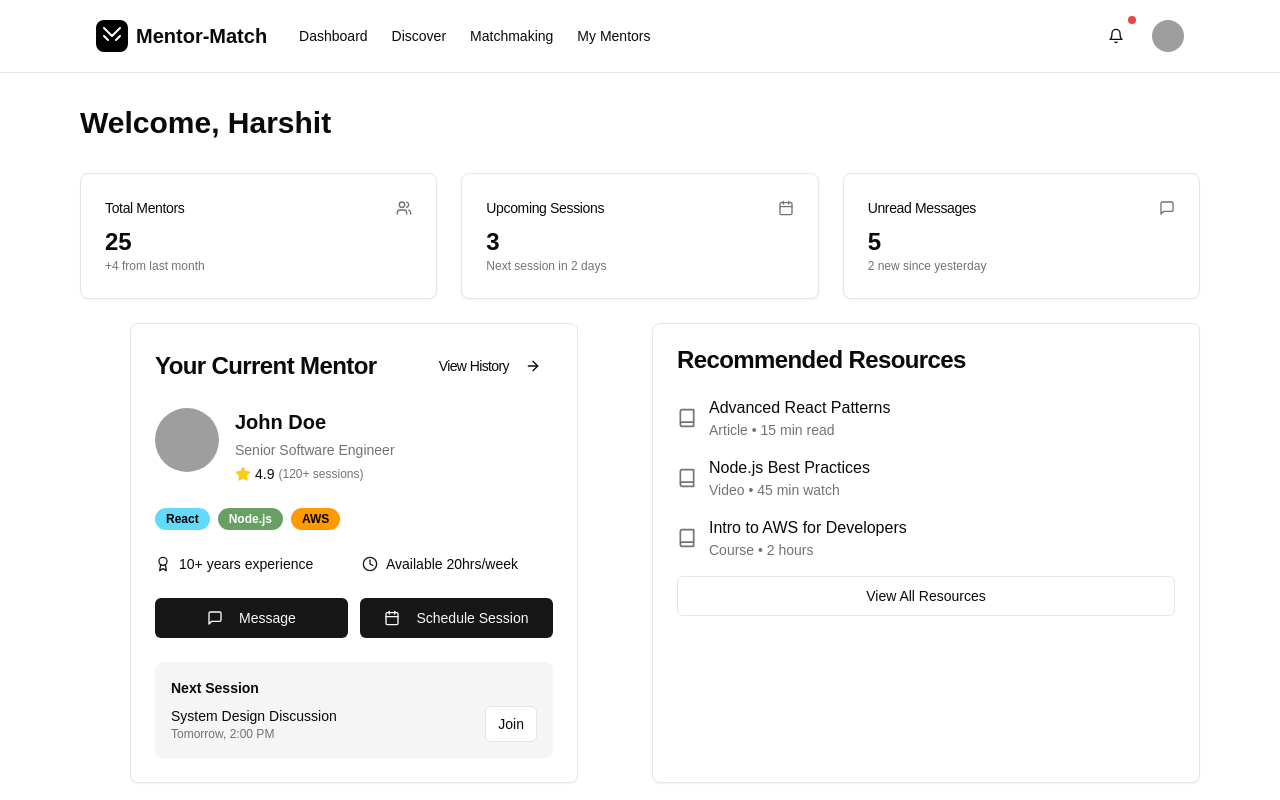
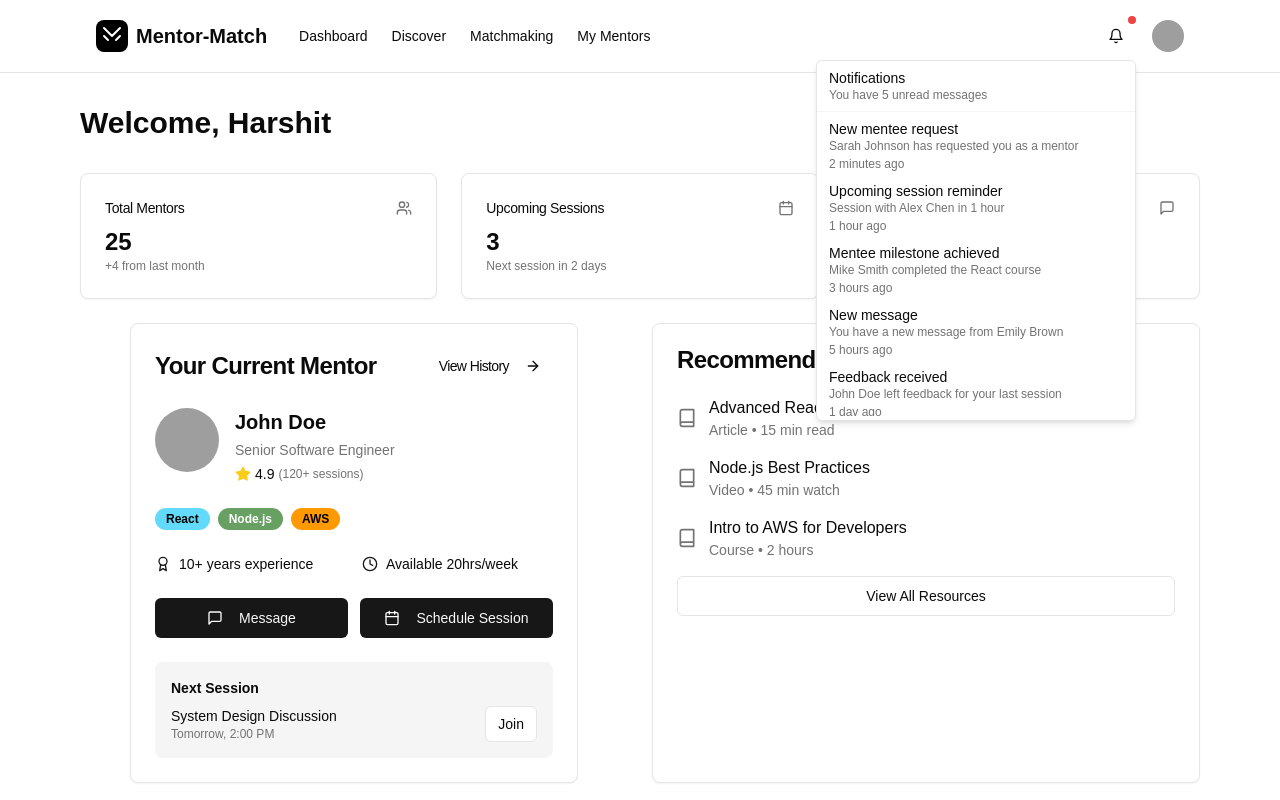
Before and after one commit to C-W-D-Harshit/mentor-match, a Next.js app: page /mentee/dashboard in a window 1280 px wide. Both pictures are taken after a click on the button 1116 px from the left and 36 px from the top of the page. Shown: the top 800 px of the page. Built offline with nearby package versions, Linux system fonts and the light colour scheme; grey boxes are pictures that could not be loaded.

Commit message:
refactor: replace Bell icon with NotificationDropdown in Header component
- Removed the Bell icon button from the Header component.
- Integrated NotificationDropdown for improved notification management.
- Streamlined the Header component for better maintainability and user experience.

```diff
--- a/app/mentee/dashboard/_components/Header.tsx
+++ b/app/mentee/dashboard/_components/Header.tsx
@@ -1,5 +1,5 @@
 import Link from "next/link";
-import { Bell, Home, Search, Users, User } from "lucide-react";
+import { Home, Search, Users, User } from "lucide-react";
 import { Avatar, AvatarFallback, AvatarImage } from "@/components/ui/avatar";
 import { Button } from "@/components/ui/button";
 import {
@@ -12,6 +12,7 @@ import {
 } from "@/components/ui/dropdown-menu";
 import Logo from "./Logo";
 import { MaxWidthWrapper } from "@/components/max-width-wrapper";
+import { NotificationDropdown } from "./NotificationDropdown";
 
 export default function Header() {
   return (
@@ -50,10 +51,7 @@ export default function Header() {
                 </nav>
               </div>
               <div className="flex items-center space-x-4">
-                <Button variant="ghost" size="icon" className="relative">
-                  <Bell className="h-5 w-5" />
-                  <span className="absolute top-0 right-0 h-2 w-2 bg-red-500 rounded-full"></span>
-                </Button>
+                <NotificationDropdown />
                 <DropdownMenu>
                   <DropdownMenuTrigger asChild>
                     <Button
--- /dev/null
+++ b/app/mentee/dashboard/_components/NotificationDropdown.tsx
@@ -0,0 +1,85 @@
+import { Bell } from "lucide-react";
+import { Button } from "@/components/ui/button";
+import {
+  DropdownMenu,
+  DropdownMenuContent,
+  DropdownMenuItem,
+  DropdownMenuLabel,
+  DropdownMenuSeparator,
+  DropdownMenuTrigger,
+} from "@/components/ui/dropdown-menu";
+import { ScrollArea } from "@/components/ui/scroll-area";
+
+const notifications = [
+  {
+    id: 1,
+    title: "New mentee request",
+    description: "Sarah Johnson has requested you as a mentor",
+    time: "2 minutes ago",
+  },
+  {
+    id: 2,
+    title: "Upcoming session reminder",
+    description: "Session with Alex Chen in 1 hour",
+    time: "1 hour ago",
+  },
+  {
+    id: 3,
+    title: "Mentee milestone achieved",
+    description: "Mike Smith completed the React course",
+    time: "3 hours ago",
+  },
+  {
+    id: 4,
+    title: "New message",
+    description: "You have a new message from Emily Brown",
+    time: "5 hours ago",
+  },
+  {
+    id: 5,
+    title: "Feedback received",
+    description: "John Doe left feedback for your last session",
+    time: "1 day ago",
+  },
+];
+
+export function NotificationDropdown() {
+  return (
+    <DropdownMenu>
+      <DropdownMenuTrigger asChild>
+        <Button variant="ghost" size="icon" className="relative">
+          <Bell className="h-5 w-5" />
+          <span className="absolute top-0 right-0 h-2 w-2 bg-red-500 rounded-full"></span>
+        </Button>
+      </DropdownMenuTrigger>
+      <DropdownMenuContent className="w-80" align="end" forceMount>
+        <DropdownMenuLabel className="font-normal">
+          <div className="flex flex-col space-y-1">
+            <p className="text-sm font-medium leading-none">Notifications</p>
+            <p className="text-xs leading-none text-muted-foreground">
+              You have {notifications.length} unread messages
+            </p>
+          </div>
+        </DropdownMenuLabel>
+        <DropdownMenuSeparator />
+        <ScrollArea className="h-[300px] overflow-y-auto">
+          {notifications.map((notification) => (
+            <DropdownMenuItem key={notification.id} className="cursor-pointer">
+              <div className="flex flex-col space-y-1">
+                <p className="text-sm font-medium leading-none">
+                  {notification.title}
+                </p>
+                <p className="text-xs leading-none text-muted-foreground">
+                  {notification.description}
+                </p>
+                <p className="text-xs text-muted-foreground">
+                  {notification.time}
+                </p>
+              </div>
+            </DropdownMenuItem>
+          ))}
+        </ScrollArea>
+      </DropdownMenuContent>
+    </DropdownMenu>
+  );
+}
```
